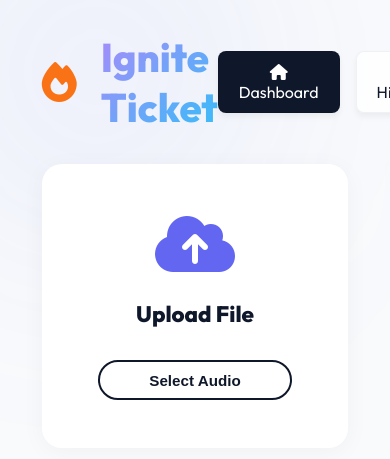
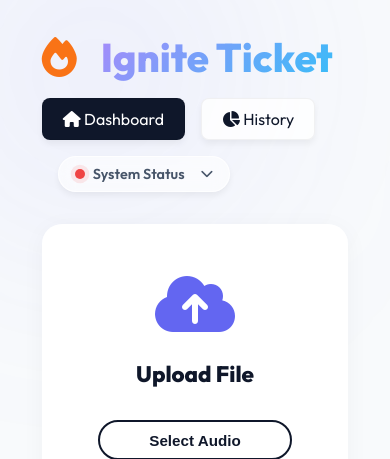
Before and after one commit to Rohith22s/Infinite_Project_Voice_ticket_agent, a Flask app: page / in a window 390 px wide; the page is wider, and only the part inside the window is pictured. Shown: the top 459 px of that part. Run offline with Flask 3, Linux system fonts and the light colour scheme; data comes from the database, SQL or seed files in the repository; data that the repository does not hold is empty.

Commit message:
Fix UI responsiveness for navigation bar and text wrapping

```diff
--- a/Project/frontend/static/index.css
+++ b/Project/frontend/static/index.css
@@ -511,7 +511,6 @@ h1 {
     .notes-grid {
         grid-template-columns: 1fr;
     }
-}
     h1 { font-size: 2.5rem; }
 }
 
--- a/Project/frontend/templates/history.html
+++ b/Project/frontend/templates/history.html
@@ -12,13 +12,13 @@
 
 <body>
     <div class="app-container">
-        <header style="margin-bottom: 2rem; position: relative; display: flex; justify-content: space-between; align-items: center;">
+        <header style="margin-bottom: 2rem; position: relative; display: flex; justify-content: space-between; align-items: center; flex-wrap: wrap; gap: 1rem;">
             <div class="logo" style="margin: 0; text-align: left;">
                 <i class="fa-solid fa-fire" style="color: #f97316;"></i>
                 <h1 style="display: inline-block; margin-left: 0.5rem;">Ignite Ticket</h1>
             </div>
 
-            <nav style="display: flex; gap: 1rem; align-items: center;">
+            <nav style="display: flex; gap: 1rem; align-items: center; flex-wrap: wrap;">
                 <a href="/" class="secondary-btn" style="margin: 0; text-decoration: none;"><i class="fa-solid fa-house"></i> Dashboard</a>
                 <a href="/history" class="secondary-btn" style="margin: 0; text-decoration: none; background: #0f172a; color: white;"><i class="fa-solid fa-chart-pie"></i> History</a>
 
--- a/Project/frontend/templates/index.html
+++ b/Project/frontend/templates/index.html
@@ -10,13 +10,13 @@
 </head>
 <body>
     <div class="app-container">
-        <header style="margin-bottom: 2rem; position: relative; display: flex; justify-content: space-between; align-items: center;">
+        <header style="margin-bottom: 2rem; position: relative; display: flex; justify-content: space-between; align-items: center; flex-wrap: wrap; gap: 1rem;">
             <div class="logo" style="margin: 0; text-align: left;">
                 <i class="fa-solid fa-fire" style="color: #f97316;"></i>
                 <h1 style="display: inline-block; margin-left: 0.5rem;">Ignite Ticket</h1>
             </div>
 
-            <nav style="display: flex; gap: 1rem; align-items: center;">
+            <nav style="display: flex; gap: 1rem; align-items: center; flex-wrap: wrap;">
                 <a href="/" class="secondary-btn" style="margin: 0; text-decoration: none; background: #0f172a; color: white;"><i class="fa-solid fa-house"></i> Dashboard</a>
                 <a href="/history" class="secondary-btn" style="margin: 0; text-decoration: none;"><i class="fa-solid fa-chart-pie"></i> History</a>
 
```
Also changed, not shown: Project/frontend/templates/ticket.html (+9 -10 lines).
